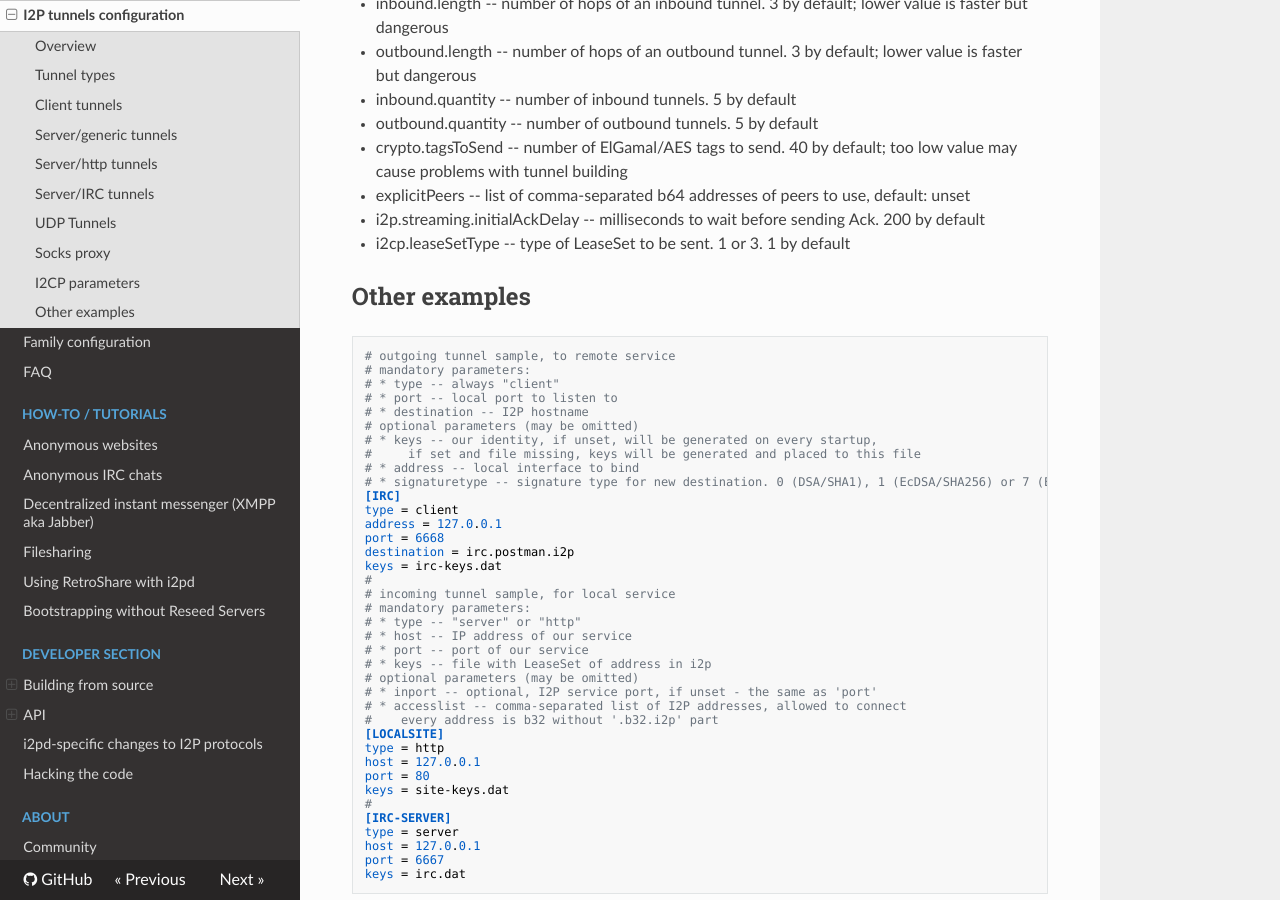
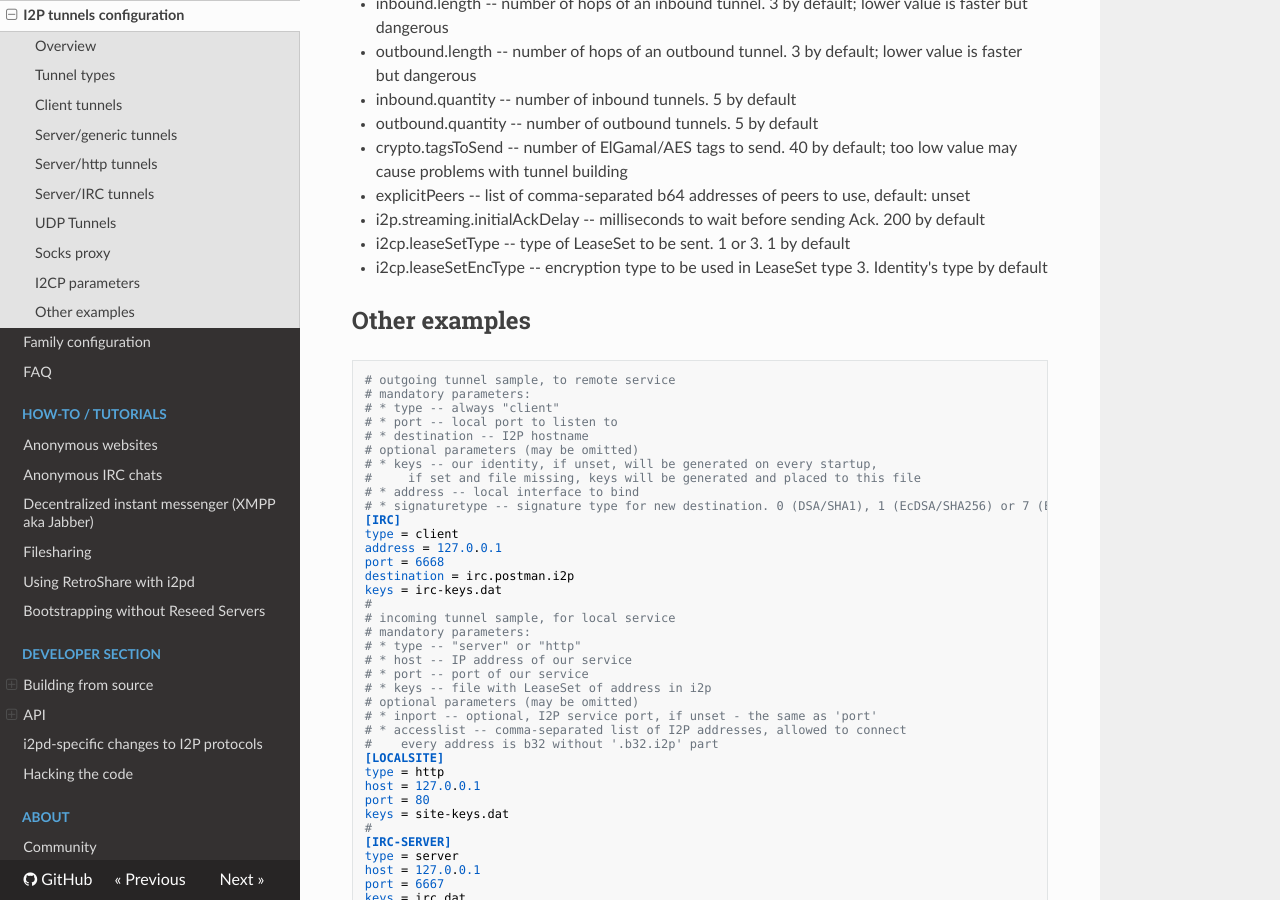
Before and after one commit to PurpleI2P/i2pd_docs_en, an MkDocs documentation site: the page built from docs/user-guide/tunnels.md, in a window 1280 px wide and 900 px high, scrolled down 3899 px. Built offline with MkDocs 1.6.1, drawn with Linux system fonts in a browser that asks for light colours; nearby versions of some CDN libraries; old or Windows-style settings are respelled for this version of MkDocs.

Commit message:
i2cp.leaseSetEncType

```diff
--- a/docs/user-guide/tunnels.md
+++ b/docs/user-guide/tunnels.md
@@ -173,6 +173,7 @@ These I2CP parameter are common for all tunnel types and specify settings for a
 * explicitPeers     -- list of comma-separated b64 addresses of peers to use, default: unset
 * i2p.streaming.initialAckDelay -- milliseconds to wait before sending Ack. 200 by default
 * i2cp.leaseSetType -- type of LeaseSet to be sent. 1 or 3. 1 by default
+* i2cp.leaseSetEncType -- encryption type to be used in LeaseSet type 3. Identity's type by default
 
 
 Other examples
```
